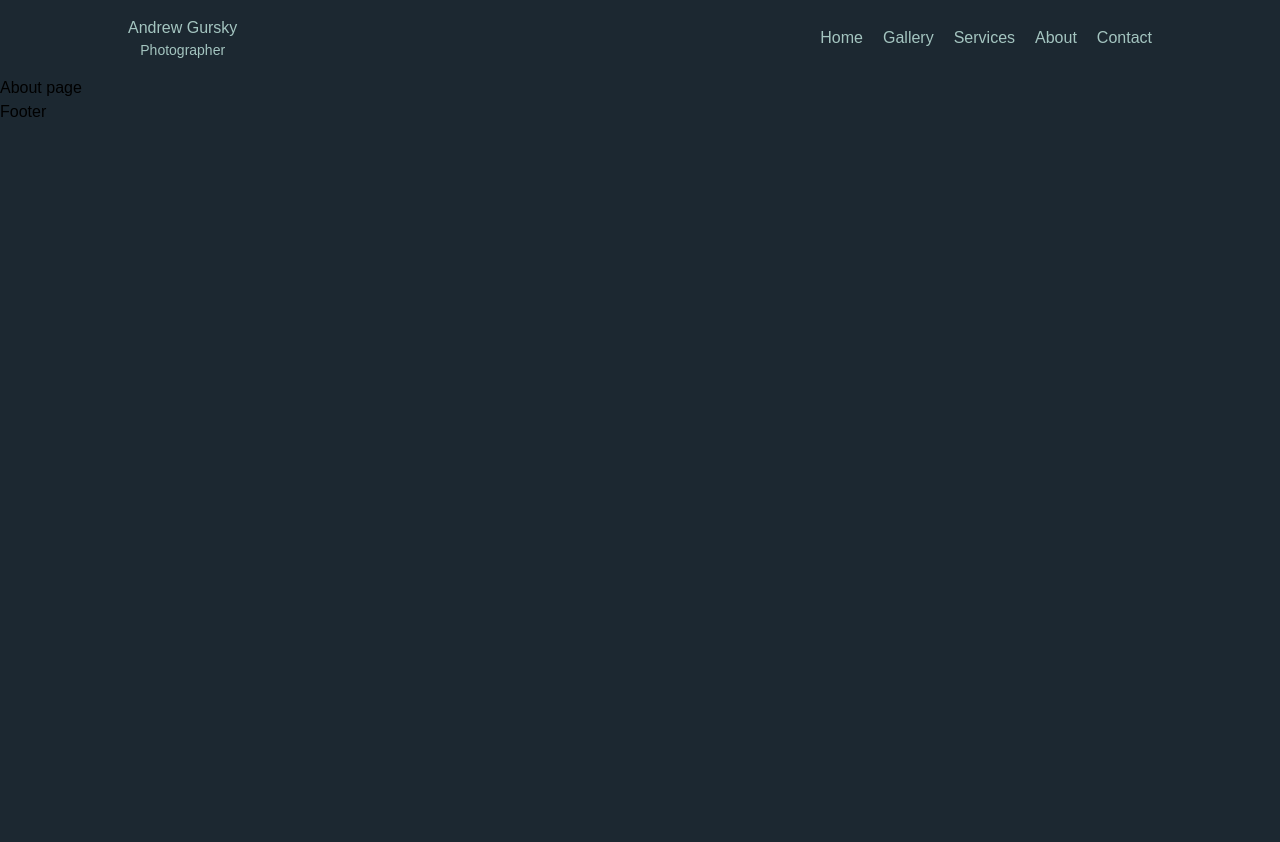
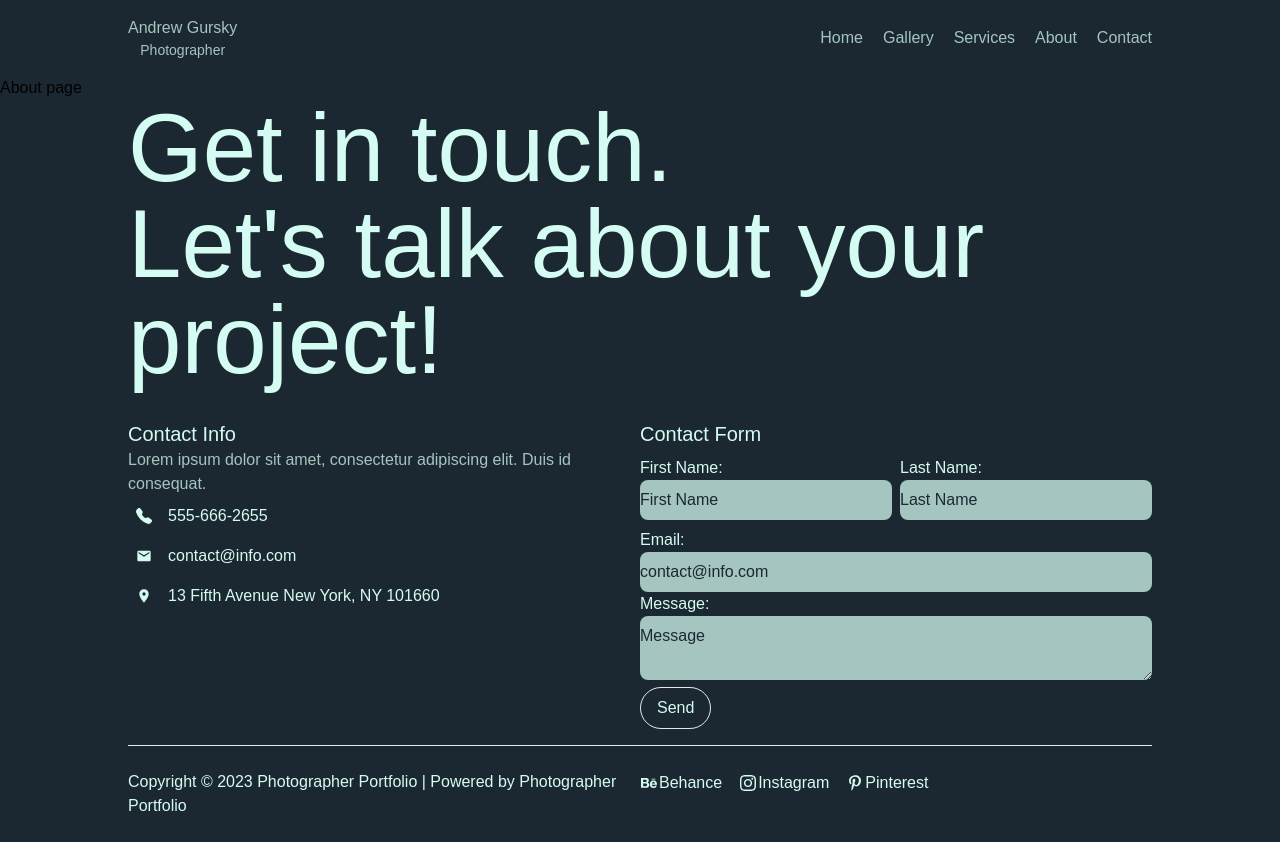
Before and after one commit to Mungai47/photographer-portfolio, a Next.js app: page /about in a window 1280 px wide. Before the commit the page ends 800 px from the top, so only its background shows below. Built offline with nearby package versions, Linux system fonts and the light colour scheme; a web font is replaced by a local one.

Commit message:
customized the footer component

```diff
--- /dev/null
+++ b/app/components/ContactForm.jsx
@@ -0,0 +1,25 @@
+
+import Input from './Input.jsx';
+
+function ContactForm() {
+    return (
+        <div className="">
+            <h5 className="text-xl">Contact Form</h5>
+            <form className="">
+                <div className="grid grid-rows-2 lg:grid-rows-1 grid-cols-1 lg:grid-cols-2 gap-2">
+                    <Input label="First Name" type="text" name="firstName" placeholder="First Name" />
+                    <Input label="Last Name" type="text" name="lastName" placeholder="Last Name" />
+                </div>
+                <Input label="Email" type="email" name="email" placeholder="contact@info.com" pattern="[a-z0-9._%+-]+@[a-z0-9.-]+\.[a-z]{2,}$" />
+                <label className="py-2">
+                    <p>Message:</p>
+                    <textarea name="message" placeholder="Message" className="bg-pale-text text-background py-2 rounded-lg focus:outline-none placeholder:text-background w-full" required onInvalid={(e) => {e.target.setCustomValidity("This field is required");}} onInput={(e) => {e.target.setCustomValidity("");}}></textarea>
+                </label>
+                <br />
+                <button type="submit" className="py-2 px-4 border rounded-full hover:text-background hover:bg-text">Send</button>
+            </form>
+        </div>
+    );
+}
+
+export default ContactForm;
--- /dev/null
+++ b/app/components/ContactInfo.jsx
@@ -0,0 +1,24 @@
+
+
+function ContactInfo({ info }) {
+  return (
+    <div className="">
+      <h5 className="text-xl">Contact Info</h5>
+      <p className="text-pale-text">Lorem ipsum dolor sit amet, consectetur adipiscing elit. Duis id consequat.</p>
+      <div className="">
+        <table>
+          <tbody>
+            {info.map((item, index) => (
+              <tr key={index}>
+                <td className="px-2 py-2">{item.icon}</td>
+                <td className="px-2 py-2">{item.text}</td>
+              </tr>
+            ))}
+          </tbody>
+        </table>
+      </div>
+    </div>
+  );
+}
+
+export default ContactInfo;
--- a/app/components/Footer.jsx
+++ b/app/components/Footer.jsx
@@ -1,11 +1,46 @@
-import React from 'react'
+"use client"
+
+import { BsFillTelephoneFill } from 'react-icons/bs';
+import { MdEmail, MdLocationOn } from 'react-icons/md';
+import { FaPinterestP } from 'react-icons/fa';
+import { SiBehance, SiInstagram } from 'react-icons/si';
+
+import ContactForm from './ContactForm.jsx';
+import ContactInfo from './ContactInfo.jsx';
+import SocialMedia from './SocialMedia.jsx';
+
+const contactInfo = [
+    { icon: <BsFillTelephoneFill />, text: '555-666-2655' },
+    { icon: <MdEmail />, text: 'contact@info.com' },
+    { icon: <MdLocationOn />, text: '13 Fifth Avenue New York, NY 101660' },
+];
+
+const socialMedia = [
+    { icon: <SiBehance />, text: 'Behance' },
+    { icon: <SiInstagram />, text: 'Instagram' },
+    { icon: <FaPinterestP />, text: 'Pinterest' },
+];
 
 function Footer() {
-  return (
-    <div>
-        <p>Footer</p>
-    </div>
-  )
+    const currentYear = new Date().getFullYear();
+
+    return (
+        <footer className=" w-4/5 mx-auto text-text inset-x-0 bottom-0">
+            <div className="text-4xl md:text-6xl lg:text-7xl xl:text-8xl font-medium">
+                <h2>Get in touch.<br />Let&apos;s talk about your project!</h2>
+            </div>
+            <div className="grid grid-rows-2 md:grid-rows-1 grid-cols-1 md:grid-cols-2 pt-8 pb-4">
+                <ContactInfo info={contactInfo} />
+                <ContactForm />
+            </div>
+            <div className="grid grid-rows-2 lg:grid-rows-1 grid-cols-1 lg:grid-cols-2 py-6 border-t ">
+                <div>
+                    <p>Copyright © {currentYear} Photographer Portfolio | Powered by Photographer Portfolio</p>
+                </div>
+                <SocialMedia media={socialMedia} />
+            </div>
+        </footer>
+    );
 }
 
-export default Footer
+export default Footer;
--- /dev/null
+++ b/app/components/Input.jsx
@@ -0,0 +1,20 @@
+
+function Input({ label, type, name, placeholder, pattern }) {
+    return (
+        <label className="py-2">
+            <p>{label}:</p>
+            <input
+                type={type}
+                name={name}
+                placeholder={placeholder}
+                className="bg-pale-text text-background py-2 rounded-lg focus:outline-none placeholder:text-background w-full"
+                required
+                pattern={pattern}
+                onInvalid={(e) => {e.target.setCustomValidity("This field is required");}}
+                onInput={(e) => {e.target.setCustomValidity("");}}
+            />
+        </label>
+    );
+}
+
+export default Input;
--- /dev/null
+++ b/app/components/SocialMedia.jsx
@@ -0,0 +1,20 @@
+
+
+function SocialMedia({ media }) {
+  return (
+    <div>
+      <table>
+        <tbody className="flex gap-4">
+          {media.map((item, index) => (
+            <tr key={index}>
+              <td>{item.icon}</td>
+              <td>{item.text}</td>
+            </tr>
+          ))}
+        </tbody>
+      </table>
+    </div>
+  );
+}
+
+export default SocialMedia;
```
